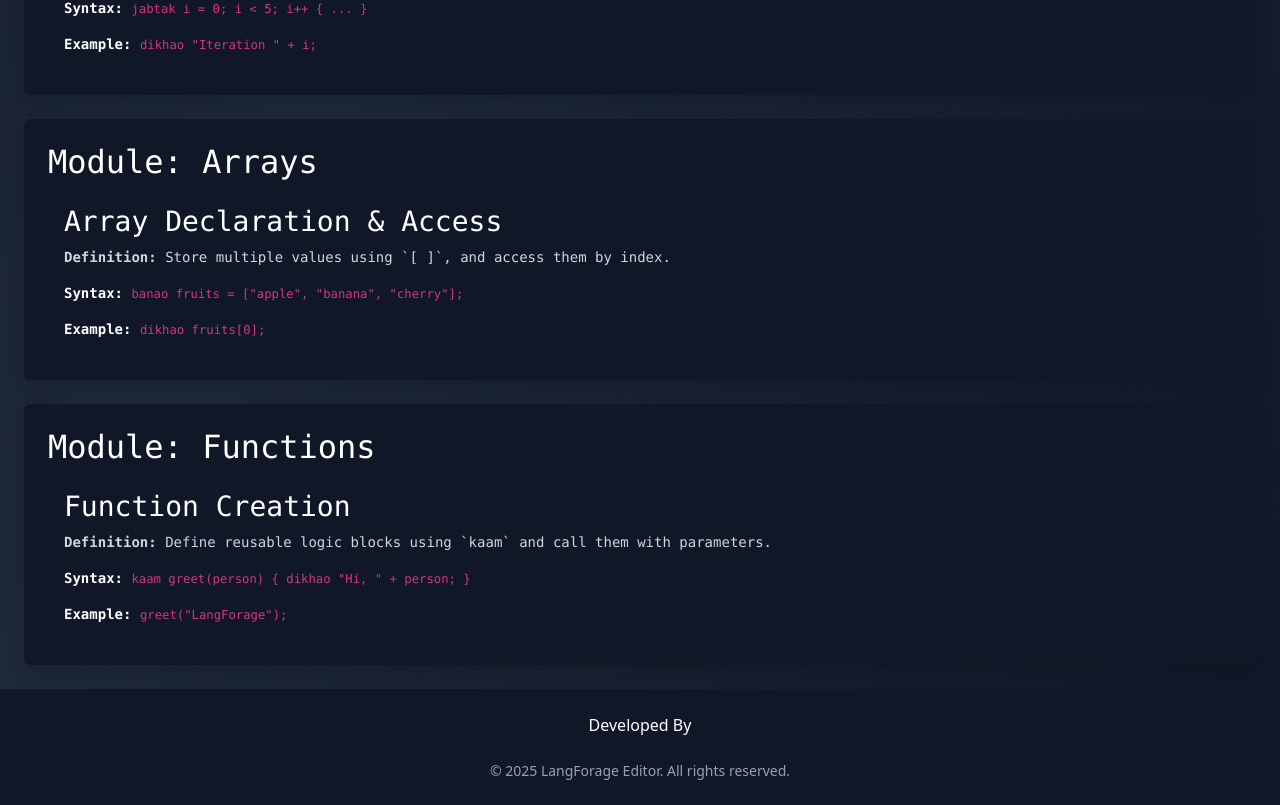
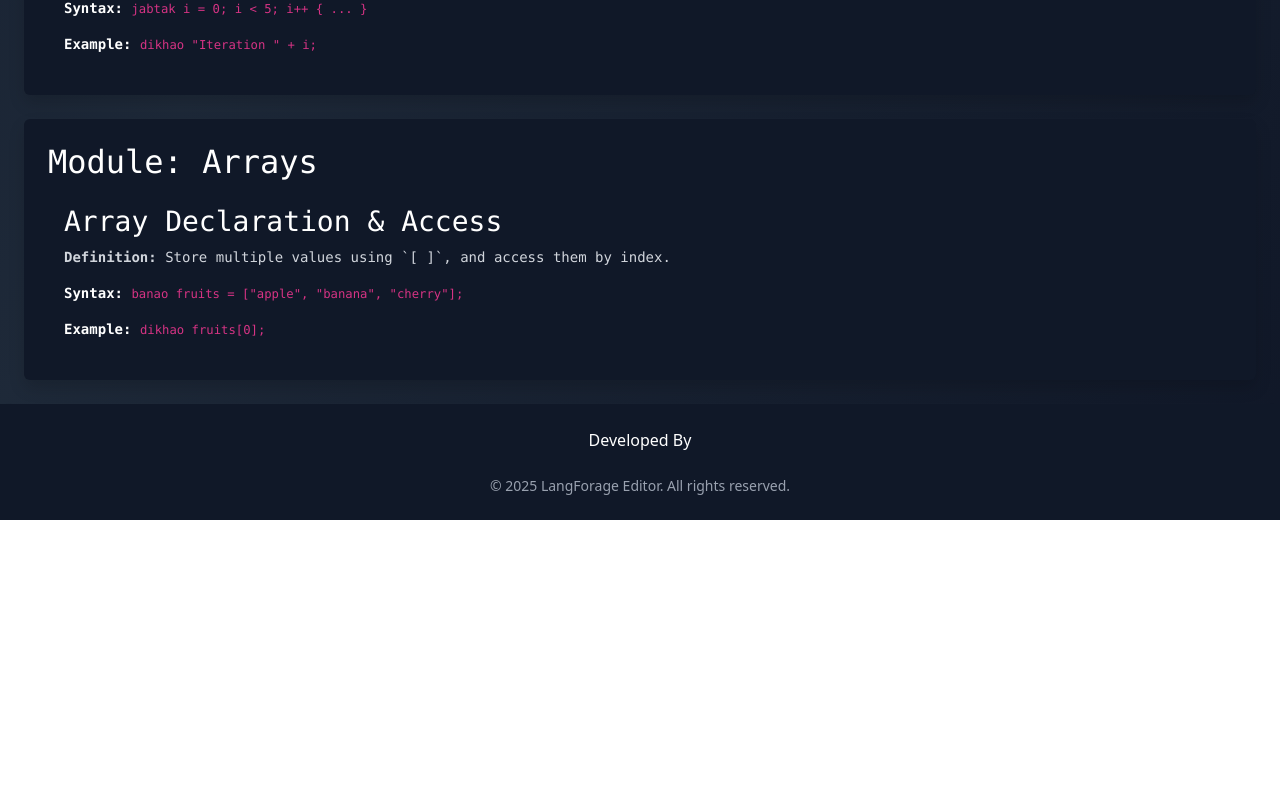
Before and after one commit to vdsn0905/Langforage-Editor, a React (Vite) app: page /course in a window 1280 px wide. Shown: the part 1743-2548 px from the top of the page. After the commit the page ends 2263 px from the top, so only its background shows below. Built offline with nearby package versions, Linux system fonts and the light colour scheme.

Commit message:
Update Course.jsx

```diff
--- a/src/components/Course.jsx
+++ b/src/components/Course.jsx
@@ -97,20 +97,7 @@ const modules = [
         example: "`dikhao fruits[0];`",
       },
     ],
-  },
-  {
-    title: "Module: Functions",
-    color: "text-pink-300",
-    topics: [
-      {
-        name: "Function Creation",
-        definition:
-          "Define reusable logic blocks using `kaam` and call them with parameters.",
-        syntax: '`kaam greet(person) { dikhao "Hi, " + person; }`',
-        example: '`greet("LangForage");`',
-      },
-    ],
-  },
+  }
 ];
 
 export default function Course() {
```
